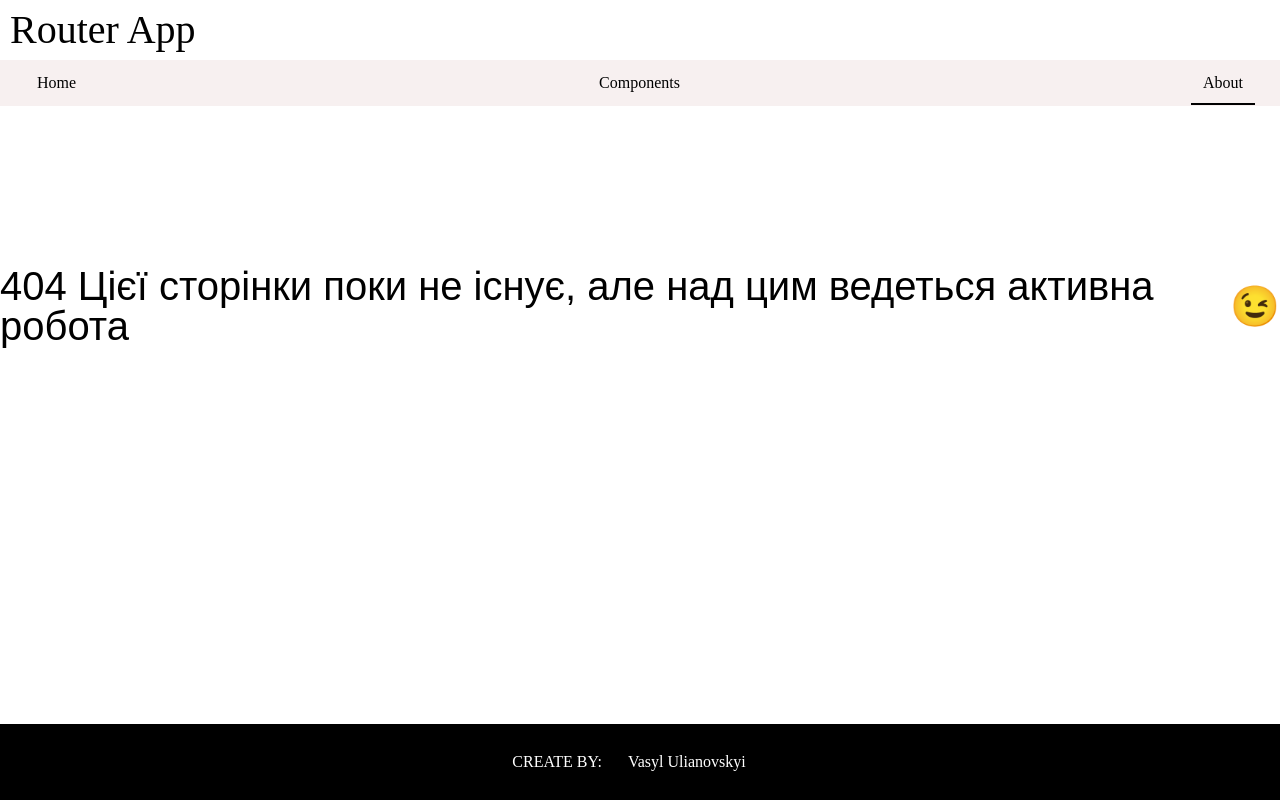
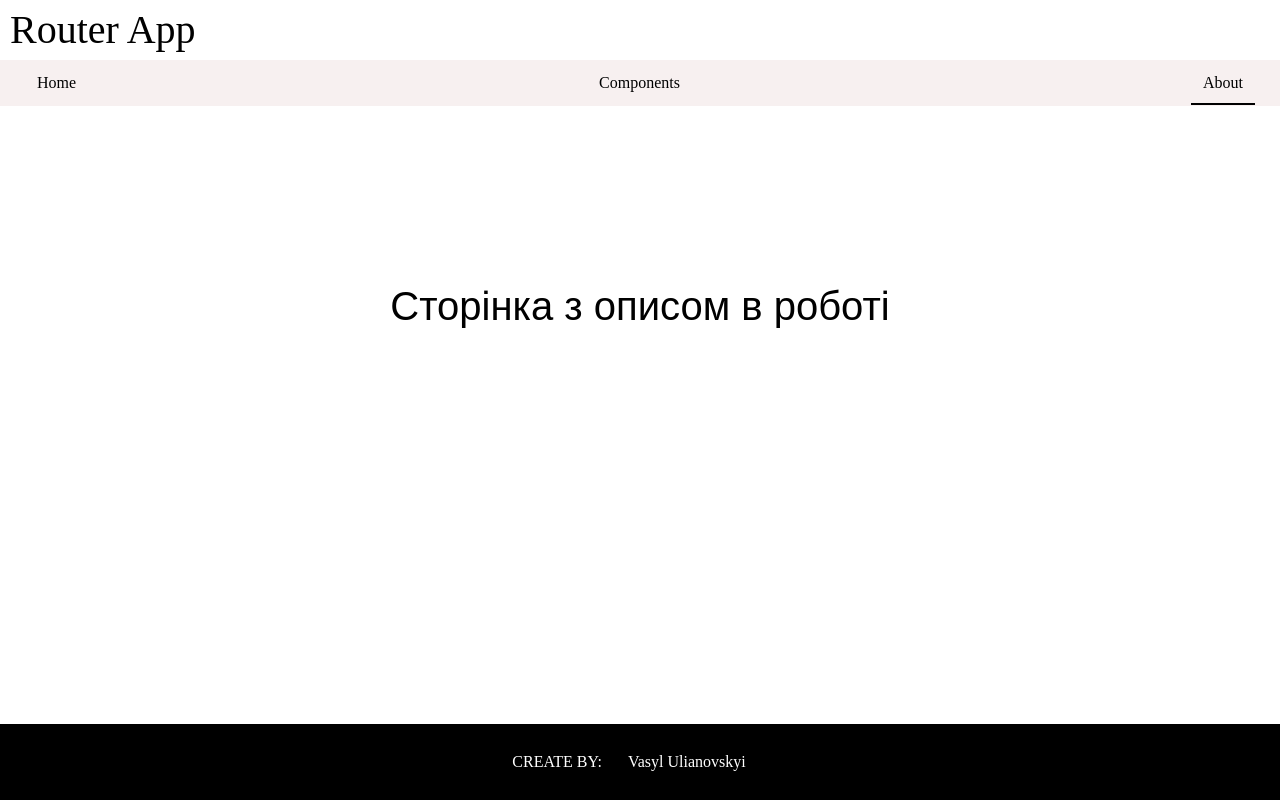
Before and after one commit to VasylUlianovskyi/React-Router-App, a React (Vite) app: page /about in a window 1280 px wide. Before the commit this address had no page. Built offline with nearby package versions, Linux system fonts and the light colour scheme.

Commit message:
fix style issues

```diff
--- /dev/null
+++ b/src/About.jsx
@@ -0,0 +1,7 @@
+import styles from "./HomeEl/HomeEl.module.sass";
+
+function About() {
+  return <div className={styles.homeEl}>Сторінка з описом в роботі</div>;
+}
+
+export default About;
--- a/src/App.jsx
+++ b/src/App.jsx
@@ -3,6 +3,7 @@ import { Route, BrowserRouter as Router, Routes } from "react-router-dom";
 import BasePage from "./BasePage";
 import HomeEl from "./HomeEl/HomeEl";
 import ComponentsEl from "./ComponentsEl/ComponentsEl";
+import About from "./About";
 import NotFound from "./NotFound";
 
 function App() {
@@ -12,6 +13,7 @@ function App() {
         <Route path="/" element={<BasePage />}>
           <Route index element={<HomeEl />} />
           <Route path="/components/*" element={<ComponentsEl />} />
+          <Route path="/about" element={<About />} />
           <Route path="*" element={<NotFound />} />
         </Route>
       </Routes>
--- a/src/UserCard/index.jsx
+++ b/src/UserCard/index.jsx
@@ -12,7 +12,7 @@ function UserCard({ user }) {
     flexDirection: "column",
     position: "relative",
     borderRadius: "10px",
-    margin: "30px auto",
+    margin: "150px auto",
     padding: "0",
     minWidth: "100px",
     maxWidth: "250px",
--- a/src/UserList/UserList.module.css
+++ b/src/UserList/UserList.module.css
@@ -2,7 +2,7 @@
   display: flex;
   flex-direction: column;
   gap: 10px;
-  margin: 20px auto;
+  margin: 150px auto;
   max-width: 800px;
   min-width: 250px;
   width: 100%;
--- a/src/WeatherWidget/Weather.module.css
+++ b/src/WeatherWidget/Weather.module.css
@@ -5,7 +5,7 @@
   display: flex;
   background-color: #6495ed;
   border-radius: 10px;
-  margin: 20px auto;
+  margin: 220px auto;
   padding: 10px;
   justify-content: space-around;
   text-align: center;
```
